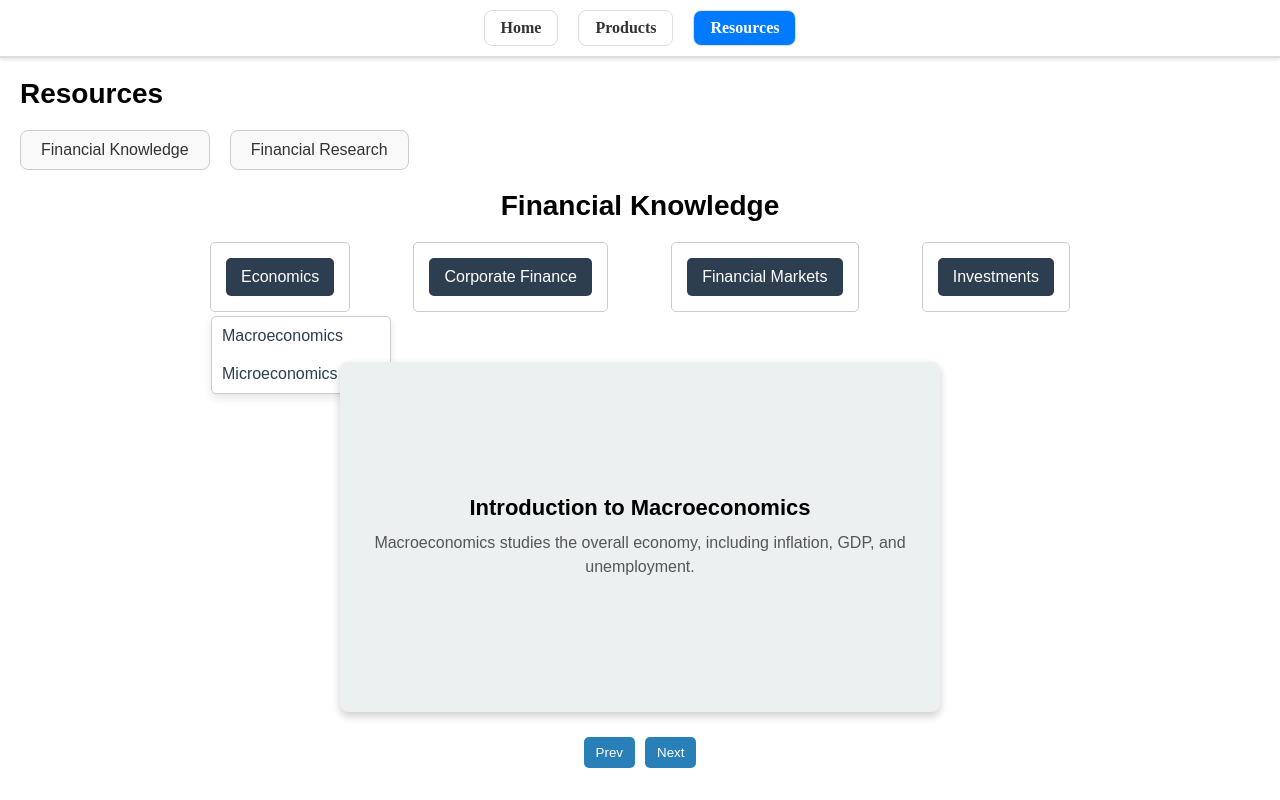
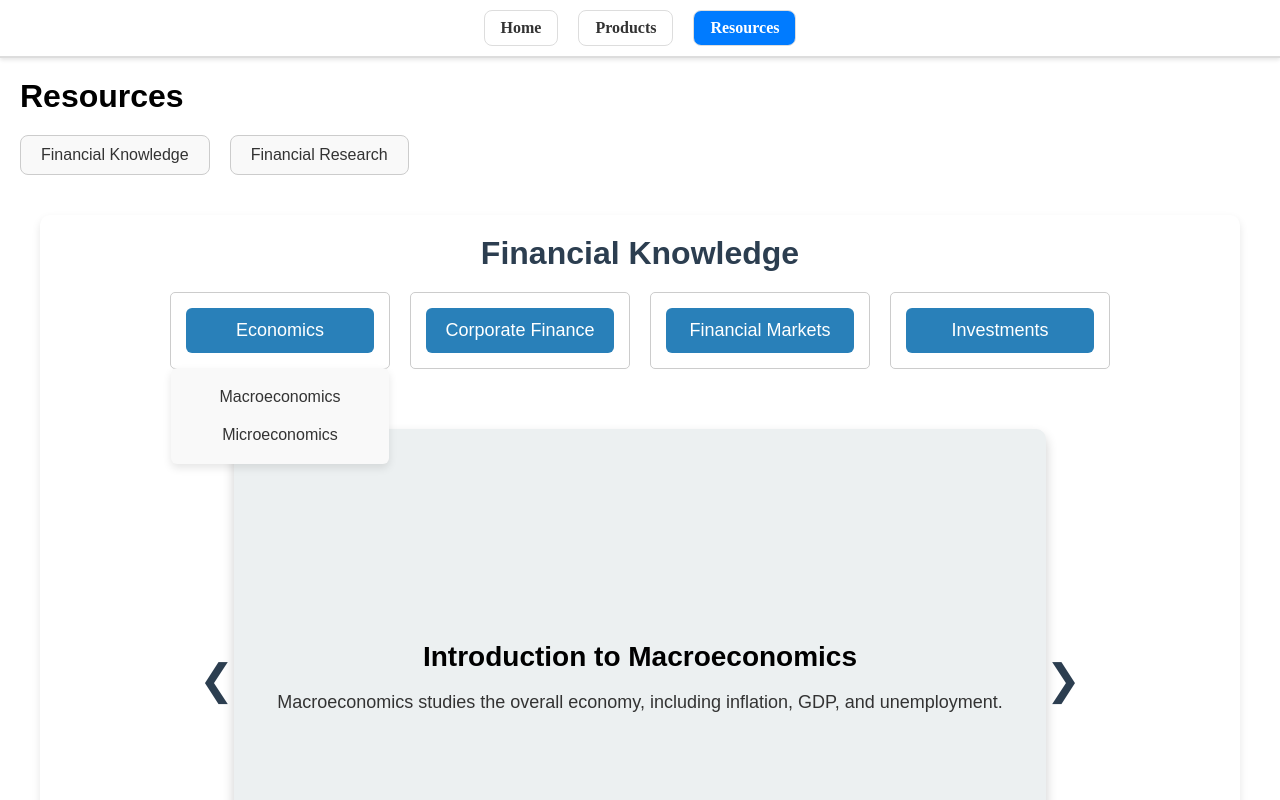
Before and after one commit to Abhi27nov/notesapp, a React (Vite) app: page /resources/financial-knowledge in a window 1280 px wide. Both pictures are taken after a click on the button "Economics". Shown: the top 800 px of the page. Built offline with nearby package versions, Linux system fonts and the light colour scheme.

Commit message:
fin knowledge alignment corrected

```diff
--- a/src/components/FinancialKnowledge.css
+++ b/src/components/FinancialKnowledge.css
@@ -1,115 +1,145 @@
+/* Container */
 .financial-knowledge-container {
-  max-width: 900px;
-  margin: auto;
+  max-width: 1200px;
+  margin: 40px auto;
   padding: 20px;
+  background: #ffffff;
+  box-shadow: 0 4px 8px rgba(0, 0, 0, 0.1);
+  border-radius: 10px;
   text-align: center;
 }
 
-h1 {
-  font-size: 28px;
+/* Title */
+.financial-knowledge-container h1 {
+  font-size: 32px;
+  color: #2c3e50;
   margin-bottom: 20px;
 }
 
-/* Dropdown Topics Container */
+/* Dropdowns Container */
 .dropdowns-container {
   display: flex;
-  justify-content: space-between;
+  justify-content: center;
   flex-wrap: wrap;
-  margin-bottom: 30px;
+  gap: 20px;
+  margin-bottom: 40px;
 }
 
+/* Dropdown Section */
 .dropdown-section {
   position: relative;
+  width: 220px;
+  text-align: center;
 }
 
+/* Dropdown Button */
 .dropdown-button {
-  background-color: #2c3e50;
+  width: 100%;
+  padding: 12px;
+  font-size: 18px;
   color: white;
+  background: #2980b9;
   border: none;
-  padding: 10px 15px;
-  font-size: 16px;
   cursor: pointer;
-  border-radius: 5px;
+  border-radius: 6px;
+  transition: background 0.3s ease-in-out;
 }
 
 .dropdown-button:hover {
-  background-color: #1a252f;
+  background: #1c6691;
 }
 
+/* Dropdown List */
 .dropdown-list {
+  list-style: none;
+  background: #f9f9f9;
+  padding: 10px;
   position: absolute;
   top: 100%;
   left: 0;
-  background: white;
-  border: 1px solid #ccc;
-  width: 180px;
-  text-align: left;
-  list-style: none;
-  padding: 0;
-  margin-top: 5px;
-  border-radius: 5px;
-  box-shadow: 0px 4px 8px rgba(0, 0, 0, 0.1);
+  width: 100%;
+  z-index: 10;
+  border-radius: 6px;
+  box-shadow: 0 4px 8px rgba(0, 0, 0, 0.1);
 }
 
+/* Dropdown Item */
 .dropdown-item {
   padding: 10px;
+  transition: background 0.3s ease-in-out;
 }
 
 .dropdown-item a {
   text-decoration: none;
-  color: #2c3e50;
-  display: block;
+  color: #333;
+  font-size: 16px;
 }
 
-.dropdown-item a:hover {
-  background: #f0f0f0;
+.dropdown-item:hover {
+  background: #e0e0e0;
+}
+
+/* Slideshow Wrapper */
+.slideshow-wrapper {
+  display: flex;
+  justify-content: center;
+  width: 100%;
 }
 
 /* Slideshow Container */
 .slideshow-container {
   position: relative;
-  width: 100%;
-  max-width: 600px;
-  height: 350px;
-  margin: auto;
+  width: 70%;
+  max-width: 900px;
+  height: 500px;
   background: #ecf0f1;
   display: flex;
   align-items: center;
   justify-content: center;
-  border-radius: 8px;
-  box-shadow: 0 4px 8px rgba(0, 0, 0, 0.2);
-  padding: 20px;
+  border-radius: 10px;
+  box-shadow: 0 6px 12px rgba(0, 0, 0, 0.2);
+  padding: 30px;
 }
 
+/* Slide */
 .slide {
   text-align: center;
+  flex: 1;
 }
 
 .slide h2 {
-  font-size: 22px;
-  margin-bottom: 10px;
+  font-size: 28px;
+  margin-bottom: 15px;
 }
 
 .slide p {
-  font-size: 16px;
-  color: #555;
+  font-size: 18px;
+  color: #333;
+  line-height: 1.6;
 }
 
-/* Navigation Buttons */
-.nav-buttons {
-  margin-top: 20px;
+/* Navigation Arrows */
+.arrow {
+  background: none;
+  border: none;
+  font-size: 42px;
+  cursor: pointer;
+  color: #2c3e50;
+  position: absolute;
+  top: 50%;
+  transform: translateY(-50%);
+  padding: 15px;
+  transition: color 0.3s ease-in-out;
 }
 
-.nav-buttons button {
-  background-color: #2980b9;
-  color: white;
-  border: none;
-  padding: 8px 12px;
-  margin: 5px;
-  cursor: pointer;
-  border-radius: 5px;
+.arrow:hover {
+  color: #1c6691;
 }
 
-.nav-buttons button:hover {
-  background-color: #1c6691;
+.left-arrow {
+  left: -50px;
 }
+
+.right-arrow {
+  right: -50px;
+}
--- a/src/components/FinancialKnowledge.jsx
+++ b/src/components/FinancialKnowledge.jsx
@@ -1,4 +1,4 @@
-import React, { useState } from "react";
+import React, { useState, useEffect, useRef } from "react";
 import { motion, AnimatePresence } from "framer-motion";
 import "./FinancialKnowledge.css";
 
@@ -32,9 +32,27 @@ const topics = [
 function FinancialKnowledge() {
   const [currentSlide, setCurrentSlide] = useState(0);
   const [expandedCategory, setExpandedCategory] = useState(null);
+  const dropdownRef = useRef(null);
 
+  // Function to toggle dropdown
   const toggleCategory = (category) => {
     setExpandedCategory(expandedCategory === category ? null : category);
+  };
+
+  // Function to close dropdown when clicking outside
+  useEffect(() => {
+    const handleClickOutside = (event) => {
+      if (dropdownRef.current && !dropdownRef.current.contains(event.target)) {
+        setExpandedCategory(null);
+      }
+    };
+    document.addEventListener("mousedown", handleClickOutside);
+    return () => document.removeEventListener("mousedown", handleClickOutside);
+  }, []);
+
+  // Function to handle subtopic click
+  const handleSubtopicClick = () => {
+    setExpandedCategory(null);
   };
 
   const nextSlide = () => {
@@ -50,7 +68,7 @@ function FinancialKnowledge() {
       <h1>Financial Knowledge</h1>
 
       {/* Dropdown Topics Container */}
-      <div className="dropdowns-container">
+      <div className="dropdowns-container" ref={dropdownRef}>
         {topics.map((topic) => (
           <div key={topic.category} className="dropdown-section">
             <button className="dropdown-button" onClick={() => toggleCategory(topic.category)}>
@@ -66,7 +84,7 @@ function FinancialKnowledge() {
                 >
                   {topic.subtopics.map((subtopic) => (
                     <li key={subtopic} className="dropdown-item">
-                      <a href="#">{subtopic}</a>
+                      <a href="#" onClick={handleSubtopicClick}>{subtopic}</a>
                     </li>
                   ))}
                 </motion.ul>
@@ -76,8 +94,12 @@ function FinancialKnowledge() {
         ))}
       </div>
 
-      {/* Animated Slideshow */}
+      {/* Slideshow Wrapper */}
+      <div className="slideshow-wrapper">
         <div className="slideshow-container">
+          <button className="arrow left-arrow" onClick={prevSlide}>
+            ❮
+          </button>
           <AnimatePresence mode="wait">
             <motion.div
               key={currentSlide}
@@ -91,12 +113,10 @@ function FinancialKnowledge() {
               <p>{slides[currentSlide].content}</p>
             </motion.div>
           </AnimatePresence>
+          <button className="arrow right-arrow" onClick={nextSlide}>
+            ❯
+          </button>
         </div>
-
-      {/* Navigation Buttons */}
-      <div className="nav-buttons">
-        <button onClick={prevSlide}>Prev</button>
-        <button onClick={nextSlide}>Next</button>
       </div>
     </div>
   );
```
Lines whose indentation alone changed are shown as unchanged.
